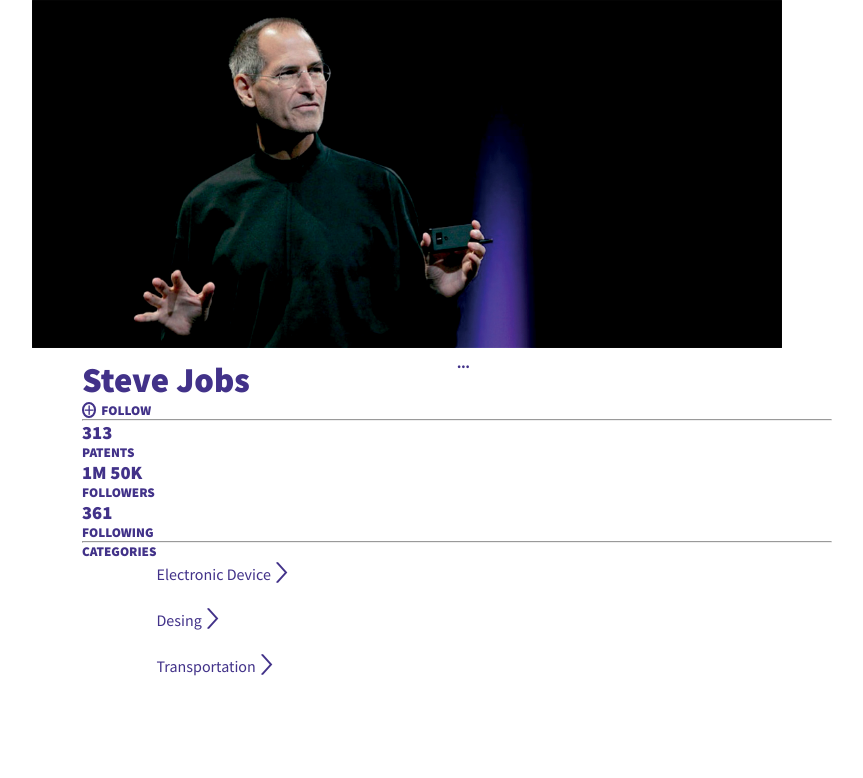
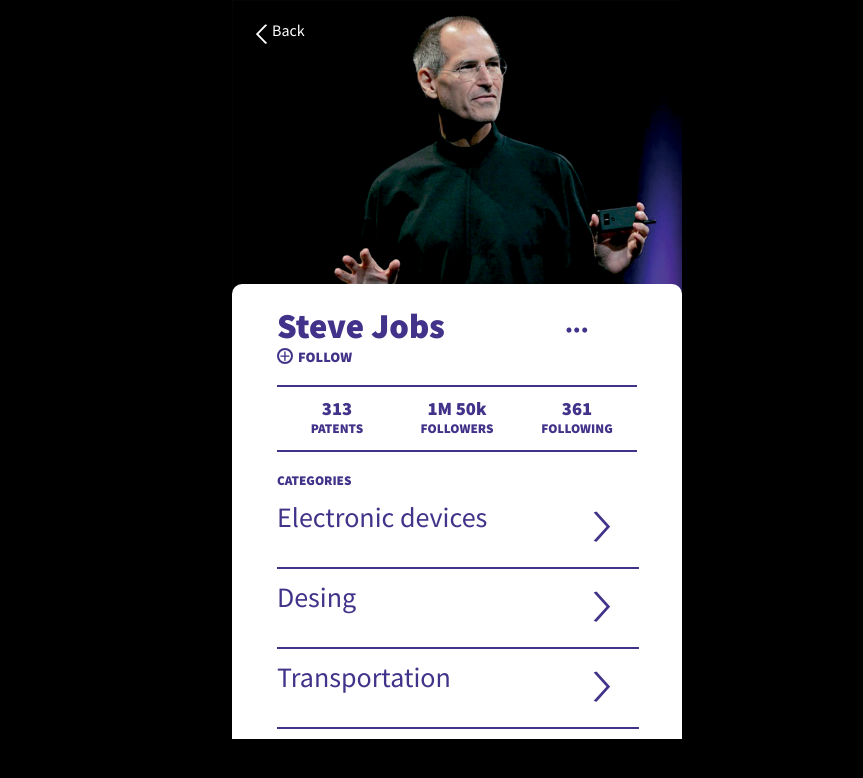
Before and after one commit to Kratak/LEARNING-www-03, a plain HTML site: page index.html in a window 1280 px wide. Shown: the whole page, without its empty margins (183-1046 px from the left). Drawn offline with Linux system fonts and the light colour scheme.

Commit message:
0.1 final without js

```diff
--- a/index.html
+++ b/index.html
@@ -16,23 +16,20 @@
 			</div>
 			<figure><img src="img/top_background_img.jpg" alt="amazing picture of steve job"></figure>
 		</header>
-		<section id="TITLE">
+		<section id="TITLE" class="hr_underline">
 			<h1>Steve Jobs</h1>
-			<h5>
-				<p>&middot;&middot;&middot;</p>
-			</h5>
 			<span><h5><p class="circle">+</p>FOLLOW</h5></span>
 
 		</section>
-		<hr>
-		<section id="FOLLOWS">
+
+		<section id="FOLLOWS" class="hr_underline">
 			<ul>
 				<li>
 					<h3>313</h3>
 					<h5>PATENTS</h5>
 				</li>
 				<li>
-					<h3>1M 50K</h3>
+					<h3>1M 50k</h3>
 					<h5>FOLLOWERS</h5>
 				</li>
 				<li>
@@ -41,18 +38,18 @@
 				</li>
 			</ul>
 		</section>
-		<hr>
+
 		<section ID="CATEGORIES">
 			<H5>CATEGORIES</H5>
 			<ul>
-				<li>
-					<p class="right_agile">Electronic Device </p>
+				<li class="hr_underline">
+					<p class="right_agile">Electronic devices </p>
 				</li>
-				<li>
+				<li class="hr_underline">
 					<p class="right_agile">Desing </p>
 				</li>
-				<li>
-					<p class="right_agile">Transportation </p>
+				<li class="hr_underline">
+					<p class="right_agile ">Transportation </p>
 				</li>
 			</ul>
 
--- a/style.css
+++ b/style.css
@@ -5,84 +5,166 @@
 }
 
 * {
-	padding: 0;
-	margin: 0;
+	margin: 0px;
 	font-family: 'Source Sans Pro', sans-serif;
 	list-style: none;
 
 }
 
+ul {
+	-webkit-margin-before: 0em;
+	-webkit-margin-after: 0em;
+	-webkit-margin-start: 0em;
+	-webkit-margin-end: 0px;
+	-webkit-padding-start: 0px;
+}
+
+
 body {
-	margin: auto;
-	width: 750px;
-	height: 1334px;
+	padding: 0;
 	color: var(--main-p-text);
 	font-size: 16px;
+	background-color: var(--main-back);
+	z-index: -3;
 
 }
 
 main {
+	margin: auto;
+	width: 450px;
+	position: relative;
+	padding: 0px;
+	display: -webkit-box;
+	display: -ms-flexbox;
 	display: flex;
+	-webkit-box-orient: vertical;
+	-webkit-box-direction: normal;
+	-ms-flex-direction: column;
 	flex-direction: column;
-	width: 100%;
-	height: 100%;
+	background-color: var(--main-text);
+	z-index: -2
+}
+
+header {
+	display: -webkit-box;
+	display: -ms-flexbox;
+	display: flex;
+	position: relative;
+	overflow: hidden;
+	margin-left: 0px;
+	z-index: -1
+}
+
+header figure img {
+	background-size: cover;
+	background-position: center;
+	height: 40vh;
 
 }
-
-
-header figure img {
-	margin-left: -50px;
-	vertical-align: middle;
-	max-width: 750px;
-	max-height: 530px;
-}
-
-
 
 #TITLE,
 #FOLLOWS,
 #CATEGORIES {
+	margin-bottom: 10px;
+	-webkit-box-sizing: border-box;
+	box-sizing: border-box;
+	padding-left: 45px;
+	padding-right: 45px;
+	display: -webkit-box;
+	display: -ms-flexbox;
 	display: flex;
 	width: 100%;
+	-ms-flex-wrap: wrap;
 	flex-wrap: wrap;
 }
 
 #TITLE {
 	padding-top: 20px;
-	margin-top: -10px;
+	margin-top: -5vh;
 	border-radius: 10px;
+	background-color: var(--main-text);
+
 }
 
 #TITLE h1 {
 	font-size: 35px;
-	width: 50%;
+	width: 90%;
 
 }
 
-#TITLE h5 {
-	width: 50%
+#TITLE h1::after {
+	-webkit-transform: scale(.99, 0.7);
+	transform: scale(.99, 0.7);
+	margin-left: 120px;
+	letter-spacing: -2.5px;
+	font-size: 1.55rem;
+	content: "\00b7  \00b7  \00b7 ";
 }
 
+
 #TITLE span h5 {
+	display: -webkit-box;
+	display: -ms-flexbox;
 	display: flex;
+	font-size: 0.9rem;
 }
 
-#FOLLOWS {}
+#FOLLOWS {
+	-webkit-box-pack: center;
+	-ms-flex-pack: center;
+	justify-content: center;
+}
 
-#CATEGORIES {}
+#FOLLOWS ul {
+	display: -webkit-box;
+	display: -ms-flexbox;
+	display: flex;
+	margin-bottom: 12px;
+
+}
+
+#FOLLOWS ul li {
+	width: 120px;
+	display: -webkit-box;
+	display: -ms-flexbox;
+	display: flex;
+	-webkit-box-orient: vertical;
+	-webkit-box-direction: normal;
+	-ms-flex-direction: column;
+	flex-direction: column;
+	text-align: center;
+
+}
+
+#CATEGORIES {
+	margin-top: 10px;
+	-webkit-box-orient: vertical;
+	-webkit-box-direction: normal;
+	-ms-flex-direction: column;
+	flex-direction: column;
+}
 
 
 .circle {
+	-webkit-box-sizing: content-box;
+	box-sizing: content-box;
+	display: -webkit-box;
+	display: -ms-flexbox;
 	display: flex;
 	width: 12px;
 	height: 12px;
 	border: 2px solid var(--main-p-text);
 	border-radius: 50%;
+	-webkit-box-pack: center;
+	-ms-flex-pack: center;
 	justify-content: center;
+	-webkit-box-align: center;
+	-ms-flex-align: center;
 	align-items: center;
 	font-size: 1.3rem;
 	font-weight: 300;
 	margin-right: 5px;
+	margin-bottom: 20px;
 }
 
 .backbt {
@@ -90,11 +172,14 @@
 	left: 5px;
 	color: var(--main-text);
 	top: 20px;
+	display: -webkit-box;
+	display: -ms-flexbox;
 	display: flex;
 }
 
 
 .left_agile::before {
+	-webkit-transform: scale(.99, 0.65);
 	transform: scale(.99, 0.65);
 	font-size: 2rem;
 	content: "\3008 ";
@@ -103,12 +188,33 @@
 	top: -10px
 }
 
+.right_agile {
+	-webkit-box-pack: justify;
+	-ms-flex-pack: justify;
+	justify-content: space-between;
+	display: -webkit-box;
+	display: -ms-flexbox;
+	display: flex;
+	padding-top: 10px;
+	font-size: 1.75rem;
+}
 
 .right_agile::after {
 	display: inline-block;
+	-webkit-transform: scale(.99, 0.7);
 	transform: scale(.99, 0.7);
-	font-size: 2rem;
+	font-size: 2.9rem;
 	content: "\3009 ";
 	position: relative;
-	top: 5px;
+	top: -8px;
+
 }
+
+.hr_underline::after {
+	content: '';
+	border: 0.99px solid var(--main-p-text);
+	display: block;
+	width: 100%;
+	margin-top: 1px;
+
+}
```
